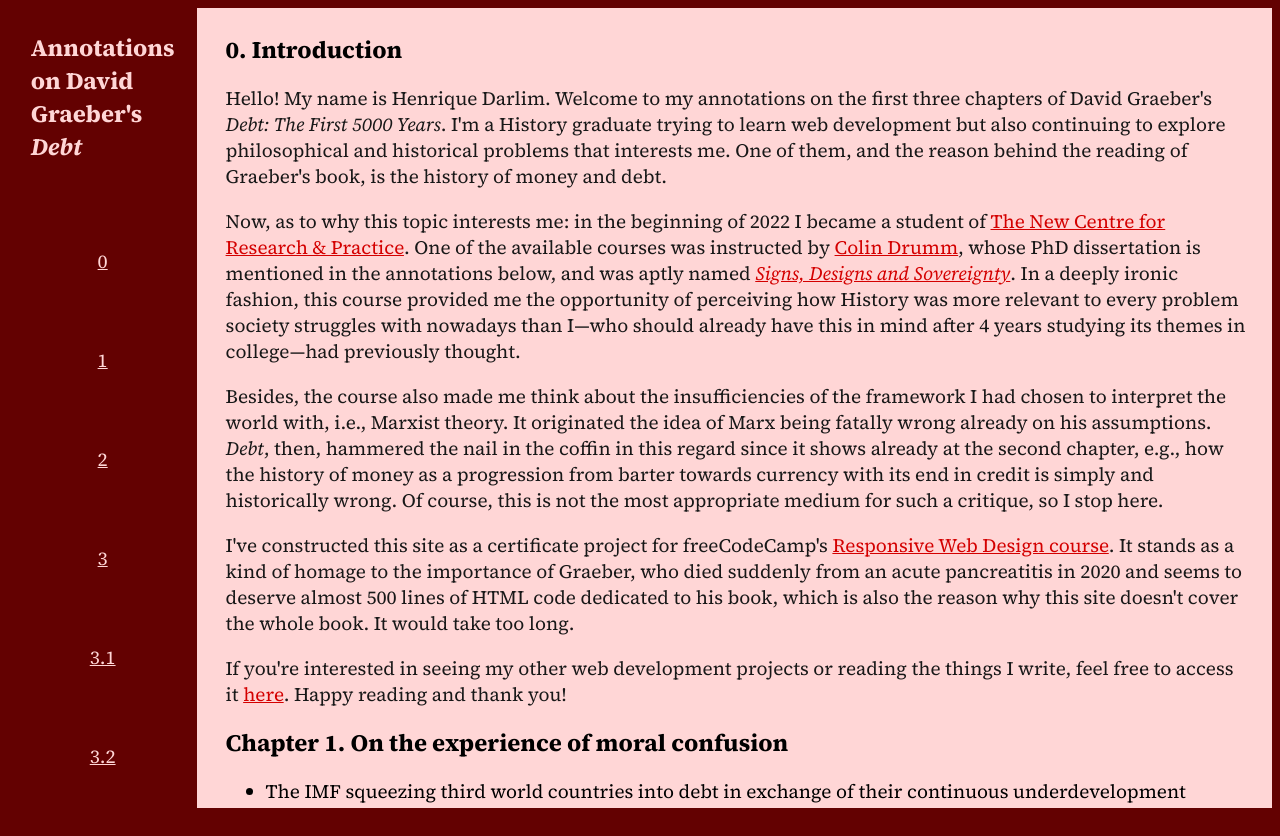
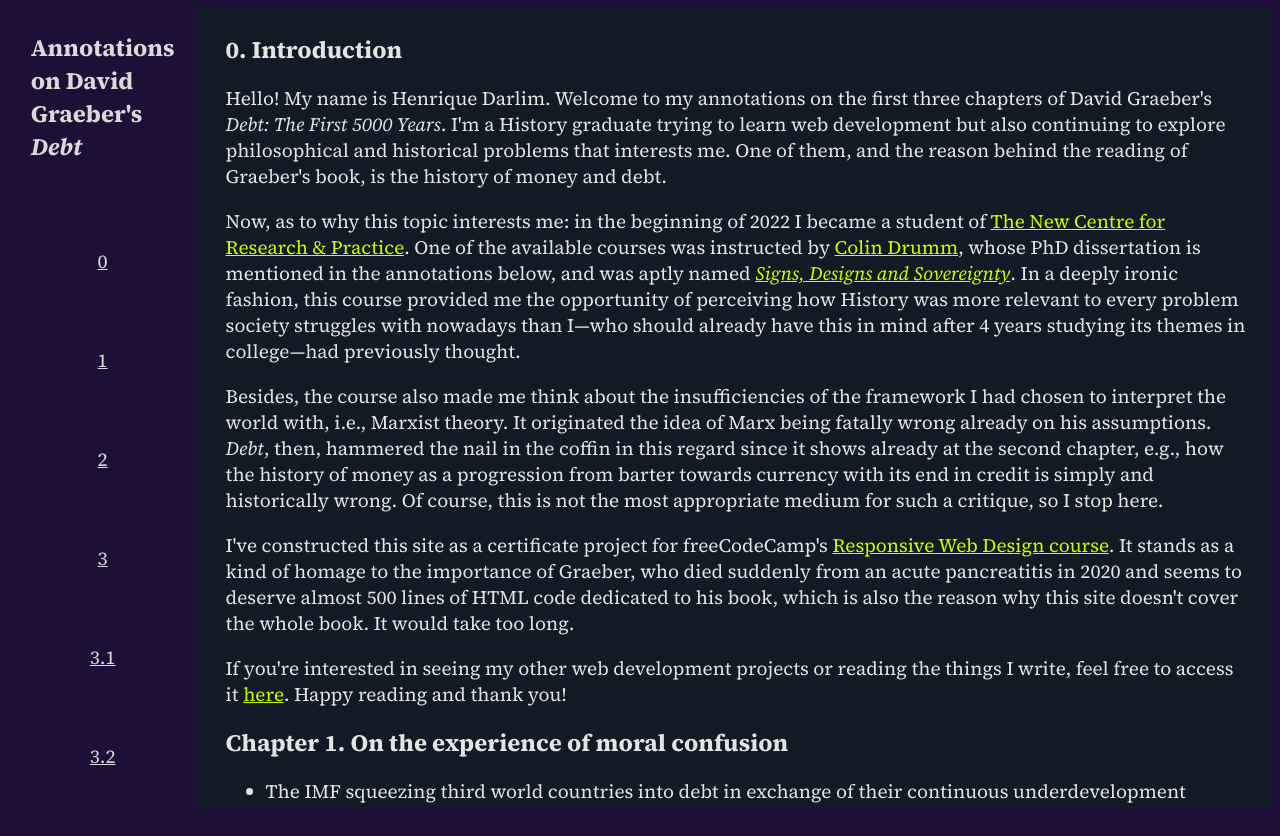
Before and after one commit to hdarlim/debt-notes, a plain HTML site: page index.html in a window 1280 px wide. Drawn offline with Linux system fonts and the dark colour scheme.

Commit message:
added dark mode

```diff
--- a/style.css
+++ b/style.css
@@ -3,6 +3,8 @@
     --link: #d40000;
     --p: #181818;
     --textbg: #ffd6d6;
+    --header: #111111;
+    --frametext: #ffd6d6;
 }
 body {
     font-size: 19px;
@@ -20,6 +22,7 @@ code {
 header {
     font-weight: 700;
     font-size: 125%;
+    color: var(--header);
 }
 p {
     color: var(--p);
@@ -51,7 +54,7 @@ table, th, td {
     margin: 2% auto;
 }
 a.nav-link, a:visited.nav-link {
-    color: var(--textbg);
+    color: var(--frametext);
 }
 a:hover.nav-link {
     background-color: var(--textbg);
@@ -86,10 +89,28 @@ a:hover.nav-link {
 }
 .nav-header {
     margin: 10px;
+    color: var(--frametext);
 }
 .squiggly {
     text-decoration: wavy;
     text-decoration-line: underline;
+}
+ul {
+    color: var(--p);
+}
+@media screen and (prefers-color-scheme: dark) {
+    :root {
+        --framebg: #1d0f36;
+        --p: #e4e4e4;
+        --textbg: #111a25;
+        --header: #e4e4e4;
+        --frametext: #dadada;
+        --link: #c8ff00;
+    }
+    a:hover.nav-link {
+        background-color: var(--link);
+        color: var(--framebg);
+    }
 }
 @media only screen and (max-width: 700px) {
     body {
```
Also changed, not shown: index.html (+0 -1 lines).
